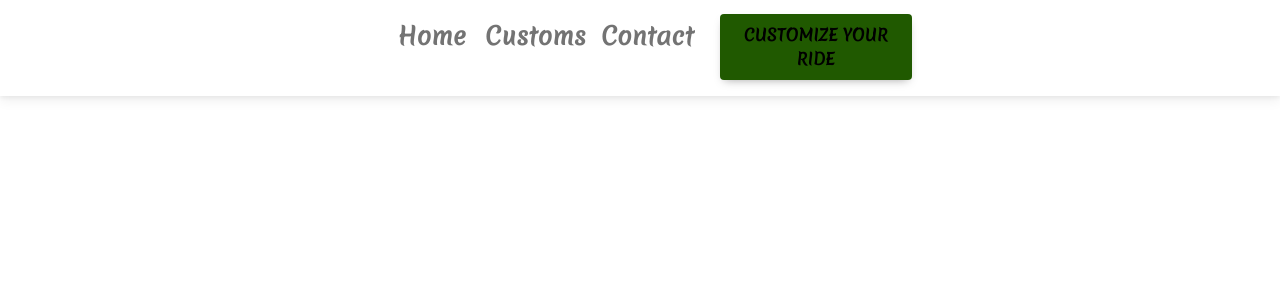
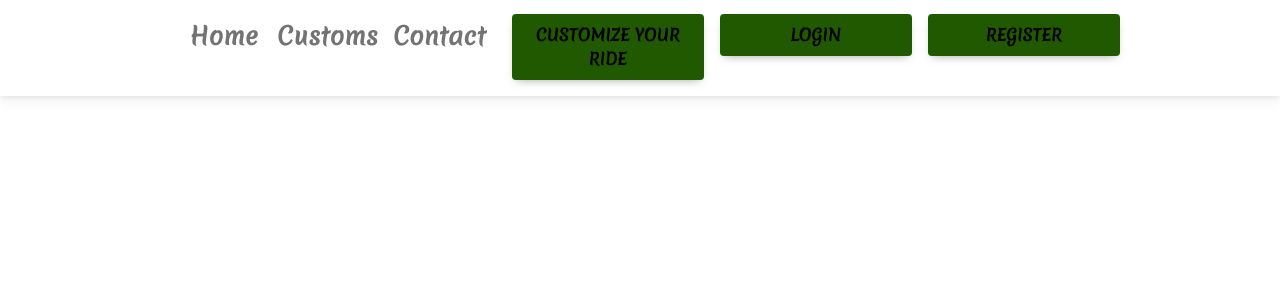
Before and after one commit to Reuben-Kipkemboi/Pimp-Ride, a Django app: template Rideapp/templates/base.html in a window 1280 px wide. Shown: the top 300 px of the page. Run offline with Django 4.2, Linux system fonts and the light colour scheme; the template is opened without the code that fills it, so the values that code supplies are empty; some libraries are stand-ins or nearby versions.

Commit message:
st:navbar-styling - optimize navbar styling

```diff
--- a/Rideapp/templates/navbar.html
+++ b/Rideapp/templates/navbar.html
@@ -37,6 +37,14 @@
           <li class="nav-item">
             <a class="nav-link" href="#"><button type="button" class="btn btn-succes">Customize your Ride</button></a>
           </li>
+
+          <li class="nav-item">
+            <a class="nav-link" href="#"><button type="button" class="btn btn-succes">Login</button></a>
+          </li>
+
+          <li class="nav-item">
+            <a class="nav-link" href="#"><button type="button" class="btn btn-succes">Register</button></a>
+          </li>
         </ul>
 
       </div>
```
